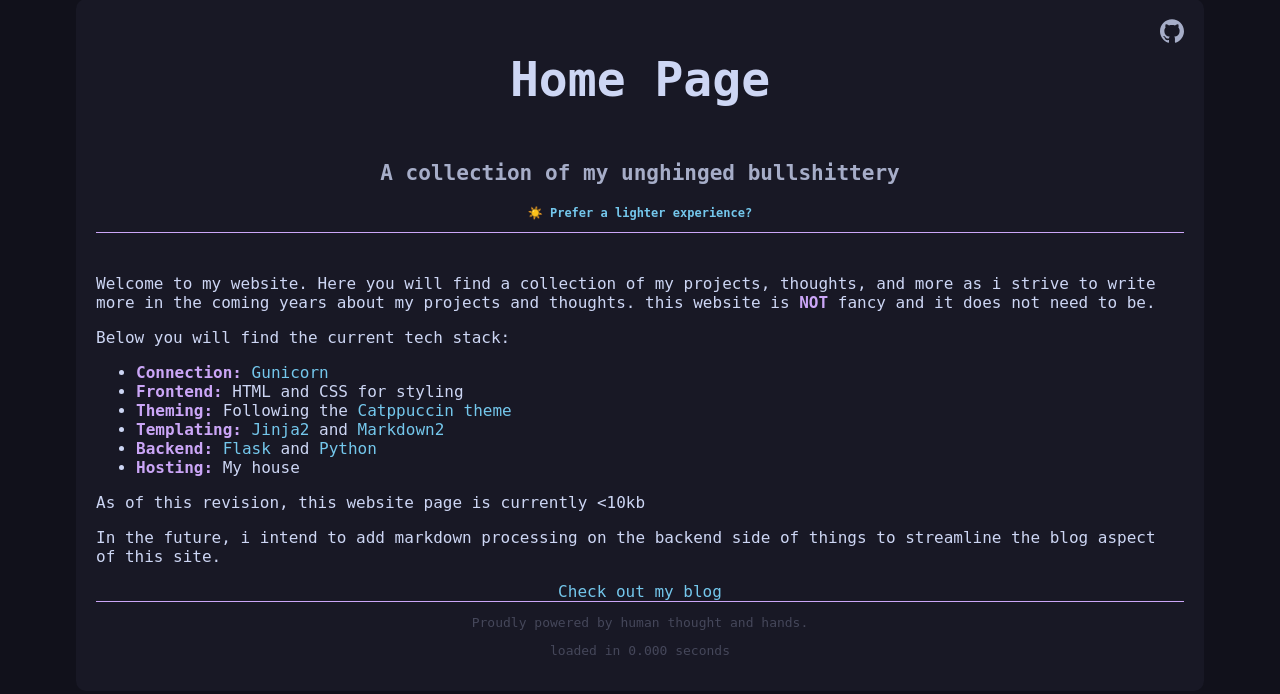
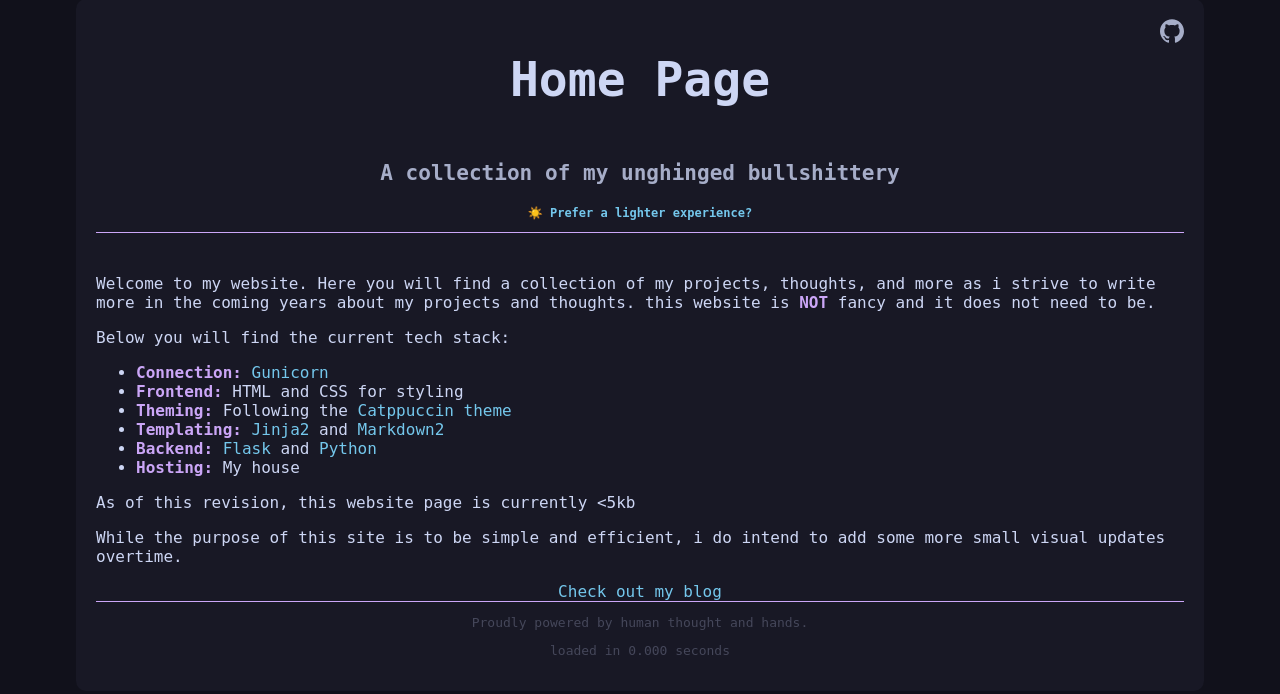
Before and after one commit to SpaceSnek/SimpleBlogSite, a Flask app: page / in a window 1280 px wide. Shown: the part 21-715 px from the top of the page. Run offline with Flask 3, Linux system fonts and the light colour scheme.

Commit message:
Site main page update

```diff
--- a/app.py
+++ b/app.py
@@ -53,7 +53,6 @@ def blog_index():
 
 @app.route('/blog/<post_name>')
 def render_post(post_name):
-    # Updated path to the new root-level posts folder
     safe_name = secure_filename(post_name)
     path = os.path.join(app.root_path, 'posts', f'{safe_name}.md')
     try:
--- a/templates/index.html
+++ b/templates/index.html
@@ -17,8 +17,8 @@
     <li><span class="highlight">Backend:</span> <a href="https://flask.palletsprojects.com/en/2.3.x/">Flask</a> and <a href="https://www.python.org/">Python</a></li>
     <li><span class="highlight">Hosting:</span> My house</li>
 </ul>
-<p>As of this revision, this website page is currently <10kb </p>
-<p>In the future, i intend to add markdown processing on the backend side of things to streamline the blog aspect of this site.</p>
+<p>As of this revision, this website page is currently <5kb </p>
+<p>While the purpose of this site is to be simple and efficient, i do intend to add some more small visual updates overtime.</p>
 <a href="/blog" style="display: table; margin: 0 auto;">
     Check out my blog
 </a>
```
